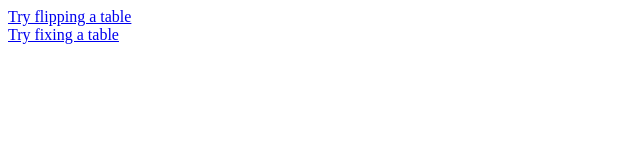
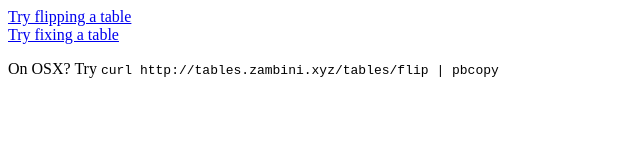
Before and after one commit to randonia/tables_as_a_service, a plain HTML site: page src/templates/index.html in a window 1280 px wide. Shown: the whole page, without its empty margins (0-640 px from the left). Drawn offline with Linux system fonts and the light colour scheme.

Commit message:
Added OSX helper text

```diff
--- a/src/templates/index.html
+++ b/src/templates/index.html
@@ -5,6 +5,7 @@
 </head>
 <body>
   <a href="tables/flip">Try flipping a table</a><br>
-  <a href="tables/fix">Try fixing a table</a>
+  <a href="tables/fix">Try fixing a table</a><br>
+<p>On OSX? Try <code>curl http://tables.zambini.xyz/tables/flip | pbcopy</code>
 </body>
 </html>
```
